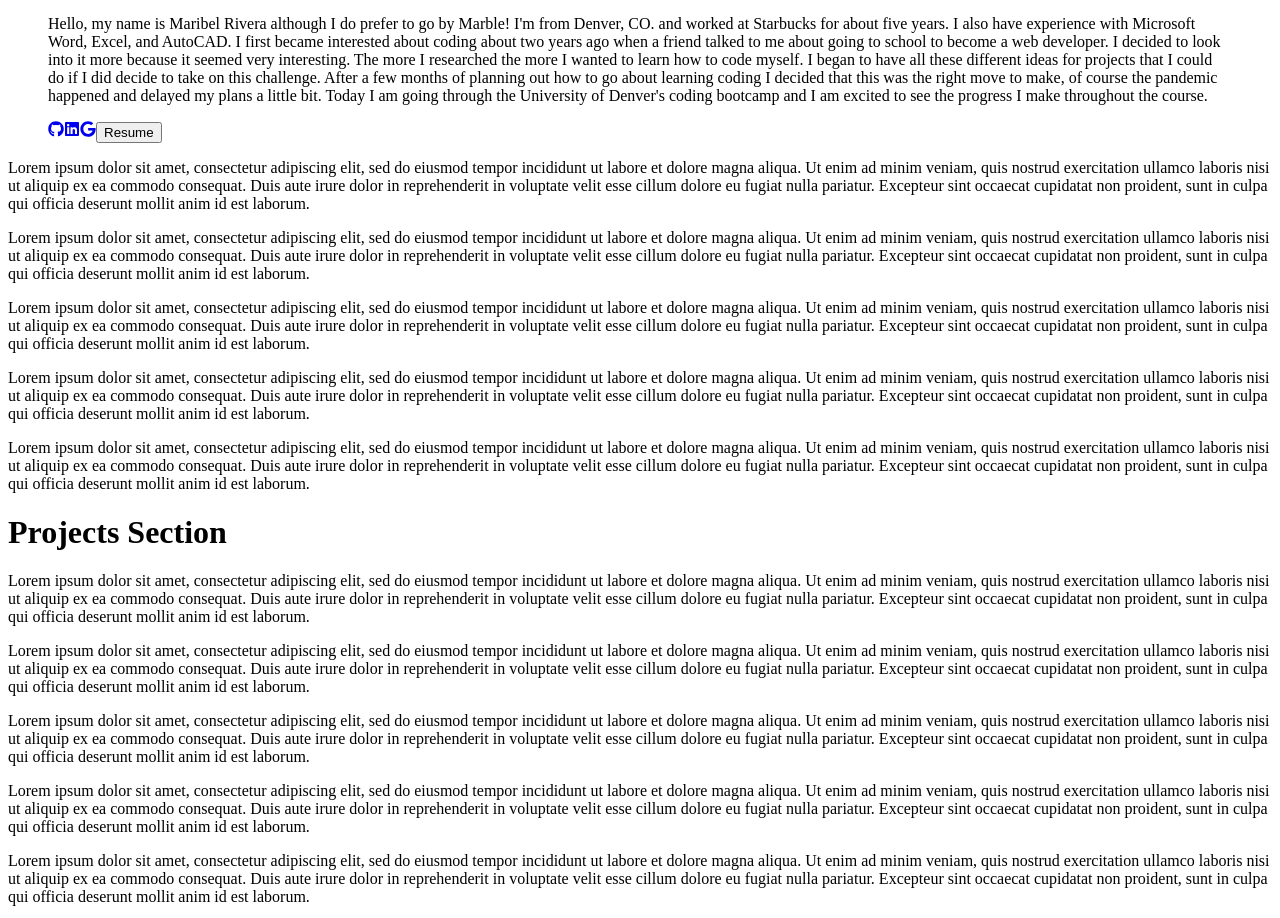
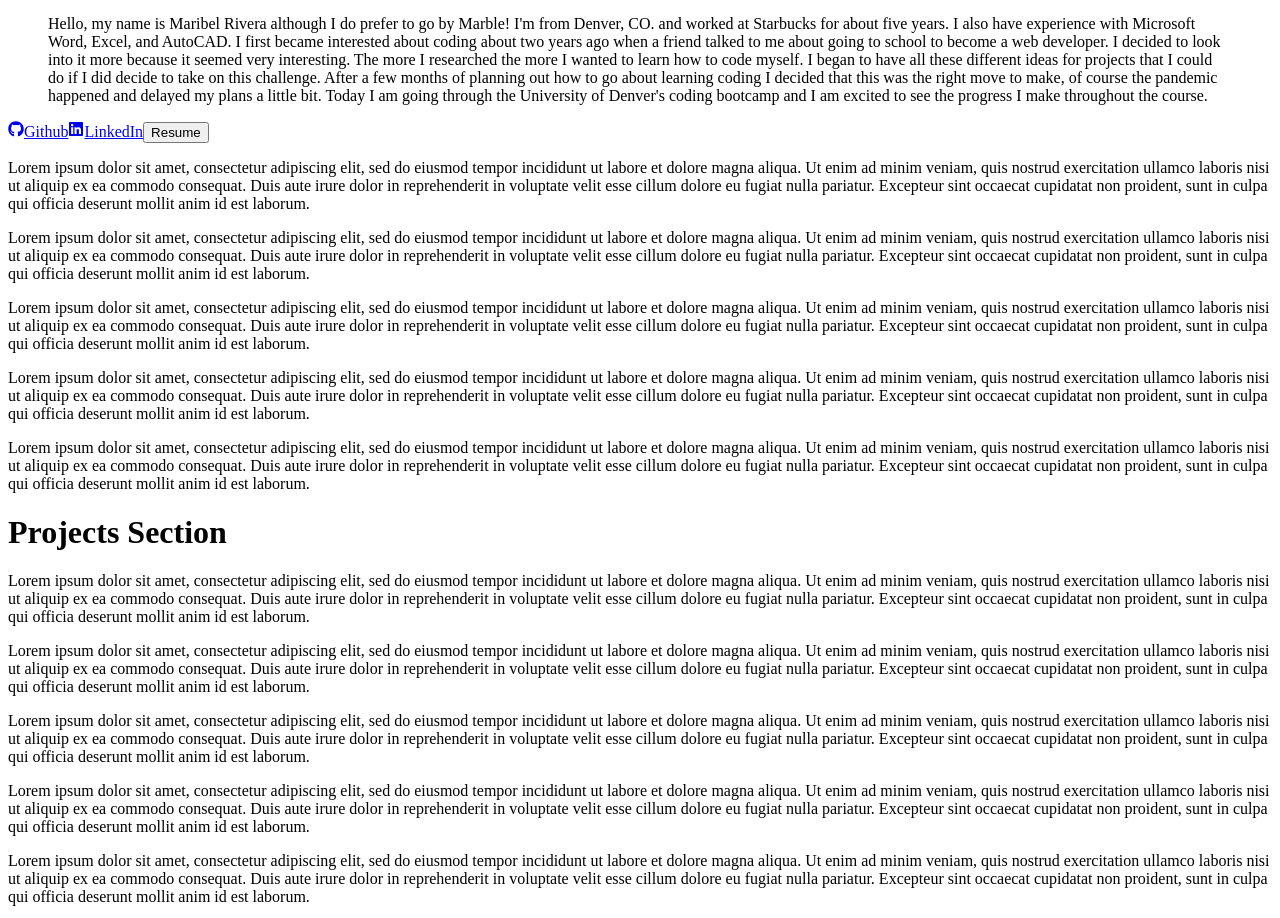
Before and after one commit to mrivera0014/react-portfolio-2.0, a React (Create React App) app: page / in a window 1280 px wide. Shown: the part 1200-2118 px from the top of the page. Built offline with nearby package versions, Linux system fonts and the light colour scheme.

Commit message:
github, linkedin, and resume links connected and working

```diff
--- a/src/components/ProfileCard/ProfileCard.js
+++ b/src/components/ProfileCard/ProfileCard.js
@@ -12,12 +12,12 @@ function ProfileCard() {
                 <img className='profileCard' src={headshot} alt='maribel-rivera-headshot'></img>
                 <p>Hello, my name is Maribel Rivera although I do prefer to go by Marble! I'm from Denver, CO. and worked at Starbucks for about five years. I also have experience with Microsoft Word, Excel, and AutoCAD. I first became interested about coding about two years ago when a friend talked to me about going to school to become a web developer. I decided to look into it more because it seemed very interesting. The more I researched the more I wanted to learn how to code myself. I began to have all these different ideas for projects that I could do if I did decide to take on this challenge. After a few months of planning out how to go about learning coding I decided that this was the right move to make, of course the pandemic happened and delayed my plans a little bit. Today I am going through the University of Denver's coding bootcamp and I am excited to see the progress I make throughout the course.</p>
             </figure>
-            <ul>
-                <a rel="noreferrer" target="_blank" href="https://github.com/mrivera0014"><FaIcons.FaGithub /></a>
-                <a rel="noreferrer" target="_blank" href="https://www.linkedin.com/in/marblerivera/"><FaIcons.FaLinkedin /></a>
-                <a rel='noreferrer' target='_blank' href='https://mail.google.com/mail/u/0/?tab=rm&ogbl#inbox'><FaIcons.FaGoogle /></a>
-                <a><button>Resume</button></a>
-            </ul>
+            <section className='social'>
+
+                <a rel="noreferrer" target="_blank" href="https://github.com/mrivera0014"><FaIcons.FaGithub />Github</a>
+                <a rel="noreferrer" target="_blank" href="https://www.linkedin.com/in/marblerivera/"><FaIcons.FaLinkedin />LinkedIn</a>
+                <a rel='noreferrer' target='_blank' href='https://drive.google.com/file/d/1I6XwAcUdvy6ffTu0i8RX97pFKnF0LRME/view?usp=sharing'><button>Resume</button></a>
+            </section>
         </>
     )
 }
```
